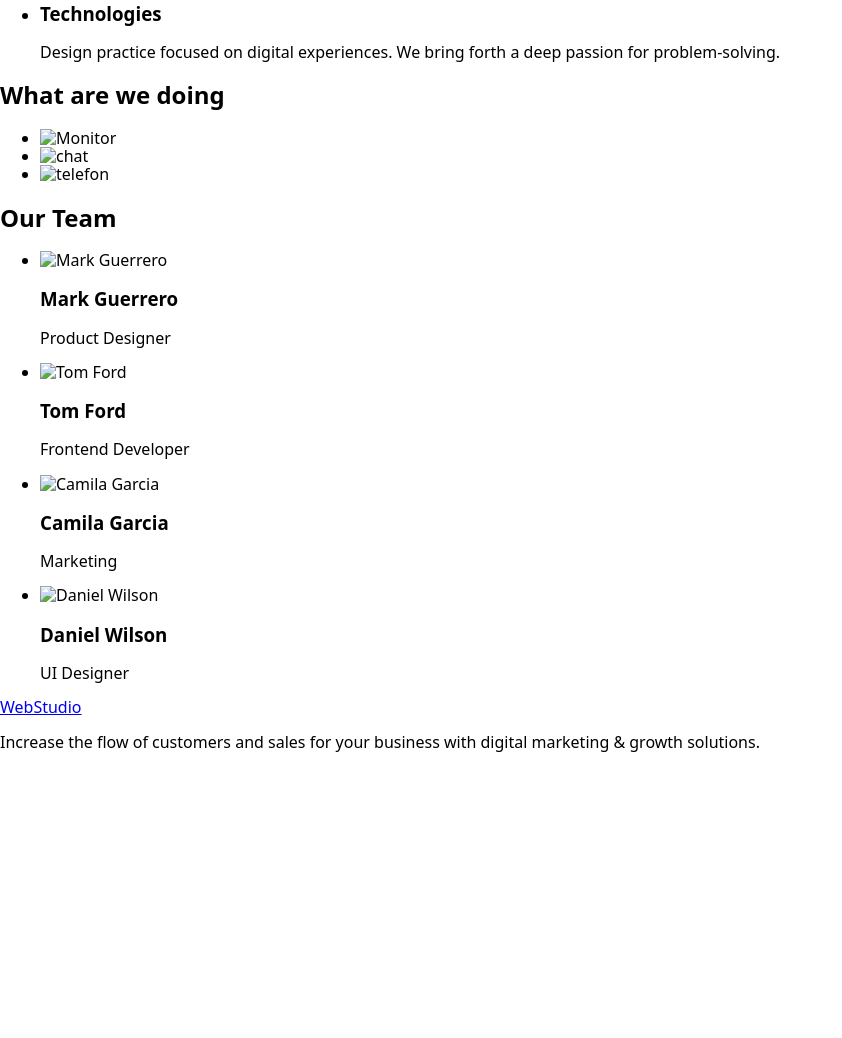
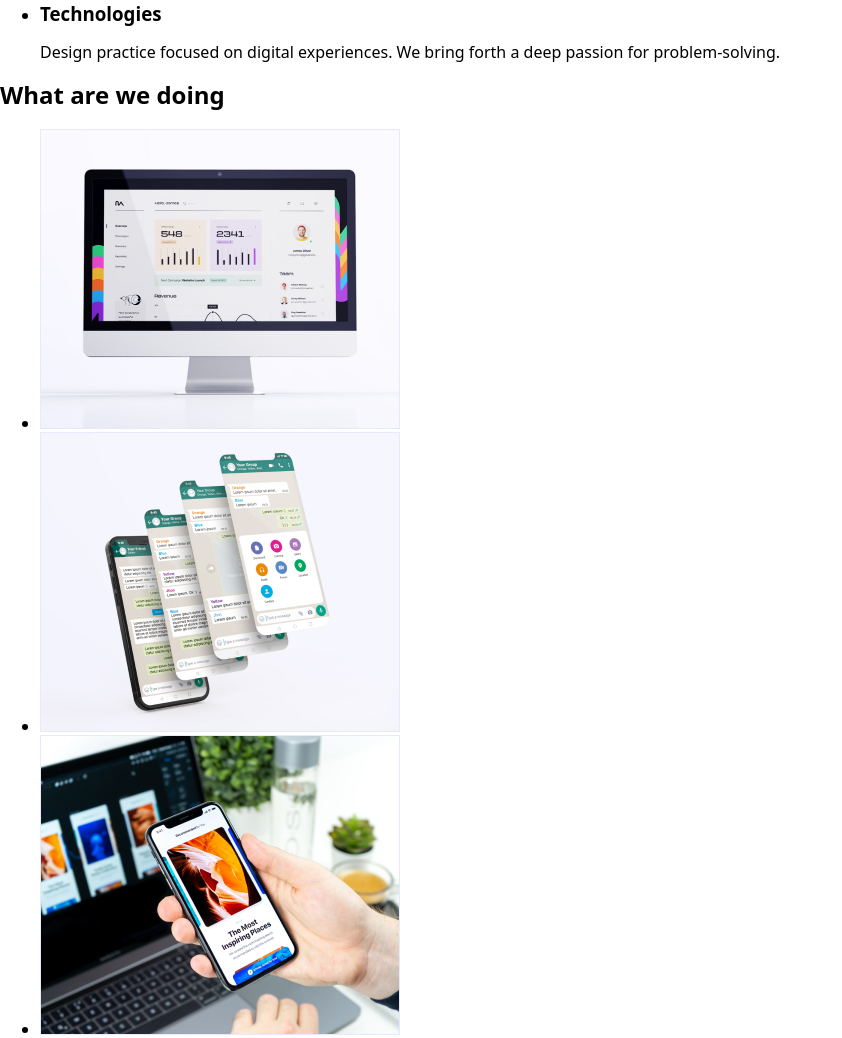
Before and after one commit to BendelVolodymyr/goit-markup-hw-02, a plain HTML site: page index.html in a window 1280 px wide. Shown: the part 531-1569 px from the top of the page, without its empty margins (0-842 px from the left). Before the commit the page ends 1298 px from the top, so only its background shows below. Drawn offline with Linux system fonts and the light colour scheme.

Commit message:
name foto

```diff
--- a/index.html
+++ b/index.html
@@ -72,9 +72,9 @@
         <section>
             <h2>What are we doing</h2>
             <ul>
-                <li><img src="./images/img_1.jpg" alt="Monitor" width="360" height="300" /></li>
-                <li><img src="./images/img_2.jpg" alt="chat" width="360" height="300" /></li>
-                <li><img src="./images/img_3.jpg" alt="telefon" width="360" height="300" /></li>
+                <li><img src="./images/main-page-img_1.jpg" alt="Monitor" width="360" height="300" /></li>
+                <li><img src="./images/main-page-img_2.jpg" alt="chat" width="360" height="300" /></li>
+                <li><img src="./images/main-page-img_3.jpg" alt="telefon" width="360" height="300" /></li>
             </ul>
 
         </section>
@@ -85,19 +85,19 @@
             <h2>Our Team</h2>
 
             <ul>
-                <li><img src="./images/img.jpg" alt="Mark Guerrero" width="264" height="260" />
+                <li><img src="./images/main-page-img_4.jpg" alt="Mark Guerrero" width="264" height="260" />
                     <h3>Mark Guerrero</h3>
                     <p>Product Designer</p>
                 </li>
-                <li><img src="./images/img_(1).jpg" alt="Tom Ford" width="264" height="260" />
+                <li><img src="./images/main-page-img_5.jpg" alt="Tom Ford" width="264" height="260" />
                     <h3>Tom Ford</h3>
                     <p>Frontend Developer</p>
                 </li>
-                <li><img src="./images/img_(2).jpg" alt="Camila Garcia" width="264" height="260" />
+                <li><img src="./images/main-page-img_6.jpg" alt="Camila Garcia" width="264" height="260" />
                     <h3>Camila Garcia</h3>
                     <p>Marketing</p>
                 </li>
-                <li><img src="./images/img_(3).jpg" alt="Daniel Wilson" width="264" height="260" />
+                <li><img src="./images/main-page-img_7.jpg" alt="Daniel Wilson" width="264" height="260" />
                     <h3>Daniel Wilson</h3>
                     <p>UI Designer</p>
                 </li>
```
